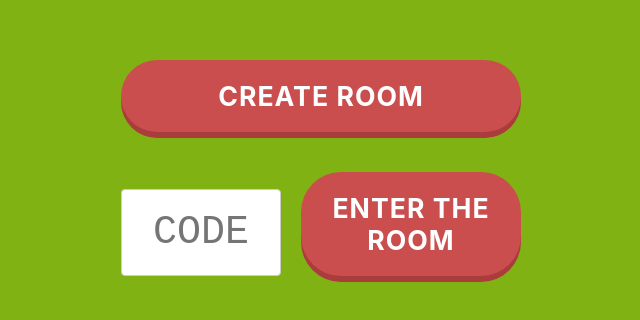
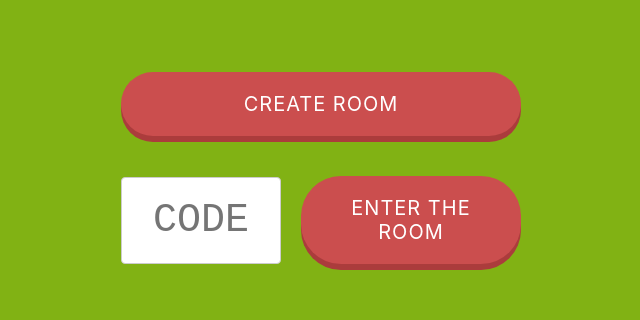
Before and after one commit to MeetYourRuiner/TicTacToe, a React (Create React App) app in the folder Client/client/: page / in a window 1280 px wide. Shown: the part 232-552 px from the top of the page, without its empty margins (319-959 px from the left). Built offline with nearby package versions, Linux system fonts and the light colour scheme.

Commit message:
Change button font style and padding

```diff
--- a/Client/client/src/App.css
+++ b/Client/client/src/App.css
@@ -22,13 +22,13 @@ body {
 .btn {
 	border: none;
     font-family: inherit;
-    font-size: 20pt;
+    font-size: 15pt;
+    font-weight: normal;
     cursor: pointer;
-    padding: 5% 0;
+    padding: 20px 40px;
     display: inline-block;
     text-transform: uppercase;
     letter-spacing: 1px;
-    font-weight: 700;
     outline: none;
     position: relative;
 	background: #cb4e4e;
```
